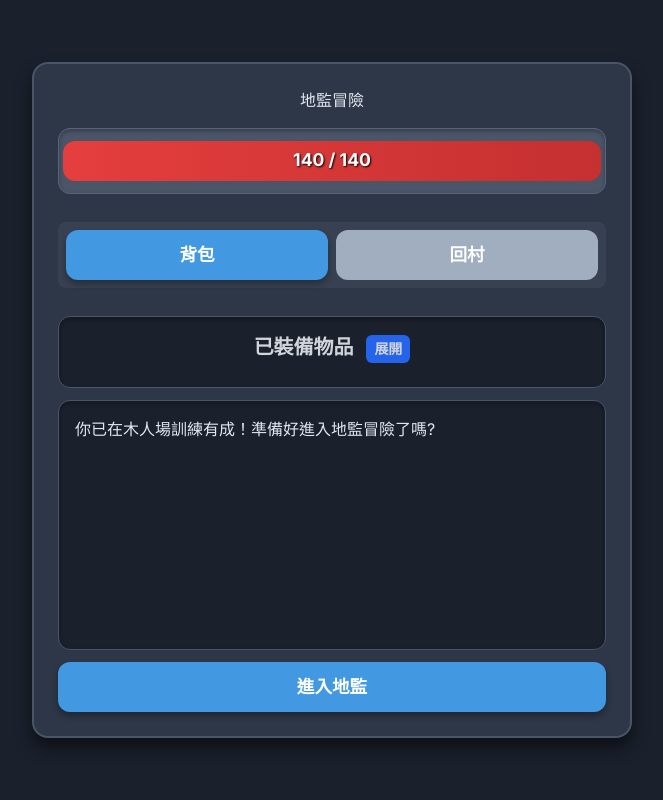
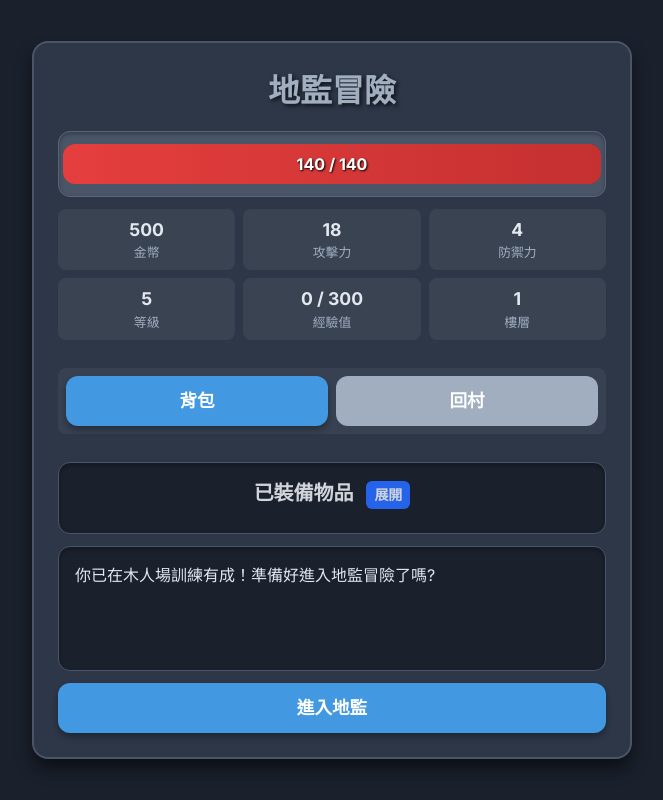
Before and after one commit to sean0704/lineage, a plain HTML site: page index.html in a window 1280 px wide. Shown: the whole page, without its empty margins (308-971 px from the left). Drawn offline with nearby package versions, Linux system fonts and the light colour scheme.

Commit message:
Update index.html

```diff
--- a/index.html
+++ b/index.html
@@ -30,7 +30,7 @@
             flex-direction: column;
             gap: 0.75rem;
         }
-        .header h1 {
+        .header h2 {
             font-size: 2rem;
             font-weight: 700;
             color: #a0aec0;
@@ -39,28 +39,40 @@
         .status-bar {
             display: flex;
             flex-wrap: wrap;
-            justify-content: center; /* MODIFIED: Centered the single item */
+            justify-content: center;
             background-color: #4a5568;
-            padding: 0.25rem; /* MODIFIED: Reduced padding */
+            padding: 0.25rem;
             border-radius: 0.75rem;
-            font-size: 1.1rem;
-            font-weight: 600;
-            color: #cbd5e0;
             box-shadow: inset 0 2px 4px rgba(0, 0, 0, 0.3);
             border: 1px solid #5a6478;
         }
-        .status-bar span {
-            margin: 0.25rem 0.5rem;
-            padding: 0.2rem 0.4rem;
-            border-radius: 0.3rem;
+        .stats-grid {
+            display: grid;
+            grid-template-columns: repeat(3, 1fr);
+            gap: 0.5rem;
+            text-align: center;
+            font-size: 0.9rem;
+        }
+        .stat-item {
             background-color: #3a4352;
+            padding: 0.5rem;
+            border-radius: 0.5rem;
+        }
+        .stat-item .value {
+            font-weight: 700;
+            font-size: 1.1rem;
+            color: #e2e8f0;
+        }
+        .stat-item .label {
+            font-size: 0.8rem;
+            color: #a0aec0;
         }
         .game-output {
             background-color: #1a202c;
             border: 1px solid #4a5568;
             border-radius: 0.75rem;
             padding: 1rem;
-            height: 250px;
+            height: 125px;
             overflow-y: auto;
             white-space: pre-wrap;
             word-wrap: break-word;
@@ -190,13 +202,39 @@
             <h2>地監冒險</h2>
         </div>
 
-        <!-- MODIFIED: Simplified the status bar -->
         <div class="status-bar">
             <div class="health-bar-wrapper">
                 <div id="playerHealthBarContainer" class="health-bar-container">
                     <div id="playerHealthBarFill" class="health-bar-fill"></div>
                 </div>
                 <div id="playerHealthText" class="health-bar-text"></div>
+            </div>
+        </div>
+
+        <div class="stats-grid">
+            <div class="stat-item">
+                <div id="playerGold" class="value"></div>
+                <div class="label">金幣</div>
+            </div>
+            <div class="stat-item">
+                <div id="playerAttack" class="value"></div>
+                <div class="label">攻擊力</div>
+            </div>
+            <div class="stat-item">
+                <div id="playerDefense" class="value"></div>
+                <div class="label">防禦力</div>
+            </div>
+            <div class="stat-item">
+                <div id="playerLevel" class="value"></div>
+                <div class="label">等級</div>
+            </div>
+            <div class="stat-item">
+                <div id="playerXP" class="value"></div>
+                <div class="label">經驗值</div>
+            </div>
+            <div class="stat-item">
+                <div id="currentFloor" class="value"></div>
+                <div class="label">樓層</div>
             </div>
         </div>
 
@@ -257,7 +295,7 @@
             player: null,
             currentMonster: null,
             gamePhase: 'start',
-            lastNonInventoryPhase: 'start',
+            lastMajorPhase: 'start',
         },
 
         // --- 3. Game Data ---
@@ -278,9 +316,9 @@
         },
 
         cacheDOMElements() {
-            // MODIFIED: Removed IDs for stats that are no longer displayed in the status bar
             const ids = [
-                'playerHealthBarFill', 'playerHealthText', 'equippedList',
+                'playerHealthBarFill', 'playerHealthText', 'equippedList', 'playerGold', 'playerAttack',
+                'playerDefense', 'playerLevel', 'playerXP', 'currentFloor',
                 'gameOutput', 'buttonGroup', 'inventoryDisplay', 'shopDisplay', 'gameOverModal',
                 'gameOverMessage', 'restartButton', 'toggleEquippedButton', 'equippedListContainer',
                 'featureBtnInventory', 'featureBtnReturnToVillage', 'equipConfirmModal', 'equipModalTitle',
@@ -429,14 +467,12 @@
             this.DOM.playerHealthBarFill.style.width = `${hpPercentage}%`;
             this.DOM.playerHealthText.textContent = `${p.hp} / ${p.maxHp}`;
 
-            // The following elements are removed, so we don't update them.
-            // this.DOM.playerGold.textContent = p.gold;
-            // this.DOM.playerAttack.textContent = stats.attack;
-            // this.DOM.playerDefense.textContent = stats.defense;
-            // this.DOM.playerLevel.textContent = p.level;
-            // this.DOM.playerXP.textContent = p.xp;
-            // this.DOM.playerXPToNextLevel.textContent = p.xpToNextLevel;
-            // this.DOM.currentFloor.textContent = p.currentFloor;
+            this.DOM.playerGold.textContent = p.gold;
+            this.DOM.playerAttack.textContent = stats.attack;
+            this.DOM.playerDefense.textContent = stats.defense;
+            this.DOM.playerLevel.textContent = p.level;
+            this.DOM.playerXP.textContent = `${p.xp} / ${p.xpToNextLevel}`;
+            this.DOM.currentFloor.textContent = p.currentFloor;
 
             this.renderEquippedItems();
         },
@@ -479,8 +515,9 @@
 
         updateFeatureBar() {
             const phase = this.state.gamePhase;
-            this.DOM.featureBtnInventory.disabled = (phase === 'game_over');
-            this.DOM.featureBtnReturnToVillage.disabled = (phase === 'village' || phase === 'start' || phase === 'game_over' || phase === 'combat');
+            const isSubMenu = phase === 'inventory' || phase === 'shop';
+            this.DOM.featureBtnInventory.disabled = (phase === 'game_over' || isSubMenu);
+            this.DOM.featureBtnReturnToVillage.disabled = (phase === 'village' || phase === 'start' || phase === 'game_over' || phase === 'combat' || isSubMenu);
         },
 
         toggleEquippedDisplay() {
@@ -568,7 +605,7 @@
             this.renderButtons([
                 { text: '攻擊', action: () => this.playerAttack(), className: 'game-button red-button' },
                 { text: '逃跑', action: () => this.runAway() },
-                { text: '背包 (戰鬥中)', action: () => this.showInventory('combat') },
+                { text: '背包 (戰鬥中)', action: () => this.showInventory() },
             ]);
         },
 
@@ -684,19 +721,15 @@
         },
 
         // --- 8. Inventory, Shop, Items ---
-        showInventory(context) {
-            // If context is provided (e.g., 'combat'), use it.
-            // Otherwise, save the current phase before switching.
-            this.state.lastNonInventoryPhase = context || this.state.gamePhase;
+        showInventory() {
+            this.state.lastMajorPhase = this.state.gamePhase;
             this.state.gamePhase = 'inventory';
-
             this.DOM.shopDisplay.classList.add('hidden');
             this.DOM.inventoryDisplay.classList.remove('hidden');
             this.DOM.inventoryDisplay.innerHTML = `<h3 class="text-xl font-bold mb-2 text-center text-gray-300">背包物品</h3><ul id="inventoryListUl"></ul>`;
-
             this.renderInventory();
             this.renderButtons([{ text: '返回', action: () => this.closeSubmenu() }]);
-            this.updateFeatureBar();
+            this.updateUI();
         },
 
         renderInventory() {
@@ -741,13 +774,14 @@
         },
 
         showShop() {
+            this.state.lastMajorPhase = this.state.gamePhase;
             this.state.gamePhase = 'shop';
             this.setOutput('歡迎來到商店！');
             this.DOM.shopDisplay.classList.remove('hidden');
             this.DOM.shopDisplay.innerHTML = `<h3 class="text-xl font-bold mb-2 text-center text-gray-300">商店 / 販賣</h3><ul id="shopListUl"></ul>`;
             this.renderShop();
-            this.renderButtons([{ text: '離開商店', action: () => this.setPhase('village') }]);
-            this.updateFeatureBar();
+            this.renderButtons([{ text: '離開商店', action: () => this.closeSubmenu() }]);
+            this.updateUI();
         },
 
         renderShop() {
@@ -788,7 +822,7 @@
         },
 
         closeSubmenu() {
-            this.setPhase(this.state.lastNonInventoryPhase);
+            this.setPhase(this.state.lastMajorPhase);
         },
 
         showEquipConfirmation(itemKeyToEquip) {
@@ -837,8 +871,10 @@
 
             this.appendOutput(`你裝備了 ${itemData.name}。`);
             this.DOM.equipConfirmModal.classList.add('hidden');
-            this.updateStatus();
-            this.renderInventory(); // Refresh inventory list
+            this.updateUI();
+            if (this.state.gamePhase === 'inventory') {
+                this.renderInventory();
+            }
         },
 
         unequipItem(slotKey) {
@@ -847,7 +883,7 @@
                 this.state.player.inventory.push(itemKey);
                 this.state.player.equipped[slotKey] = null;
                 this.appendOutput(`你卸下了 ${this.data.items[itemKey].name}。`);
-                this.updateStatus();
+                this.updateUI();
             }
         },
 
@@ -874,7 +910,7 @@
             if (used) {
                 const index = this.state.player.inventory.indexOf(itemKey);
                 if (index > -1) this.state.player.inventory.splice(index, 1);
-                this.updateStatus();
+                this.updateUI();
                 if(this.state.gamePhase === 'inventory') this.renderInventory();
             }
         },
@@ -882,18 +918,14 @@
         buyItem(itemKey) {
             const itemData = this.data.items[itemKey];
             if (!itemData || typeof itemData.buy !== 'number') {
-                console.error(`buyItem: Invalid item data for key: ${itemKey}`);
                 return;
             }
 
-            const playerGold = Number(this.state.player.gold);
-            const itemPrice = Number(itemData.buy);
-
-            if (playerGold >= itemPrice) {
-                this.state.player.gold = playerGold - itemPrice;
+            if (this.state.player.gold >= itemData.buy) {
+                this.state.player.gold -= itemData.buy;
                 this.state.player.inventory.push(itemKey);
                 this.appendOutput(`你購買了 ${itemData.name}。`);
-                this.updateStatus();
+                this.updateUI();
                 this.renderShop();
             } else {
                 this.appendOutput('金幣不足！');
@@ -907,7 +939,7 @@
                 this.state.player.inventory.splice(index, 1);
                 this.state.player.gold += itemData.sell;
                 this.appendOutput(`你賣掉了 ${itemData.name}，獲得 ${itemData.sell} 金幣。`);
-                this.updateStatus();
+                this.updateUI();
                 this.renderShop();
             }
         },
```
